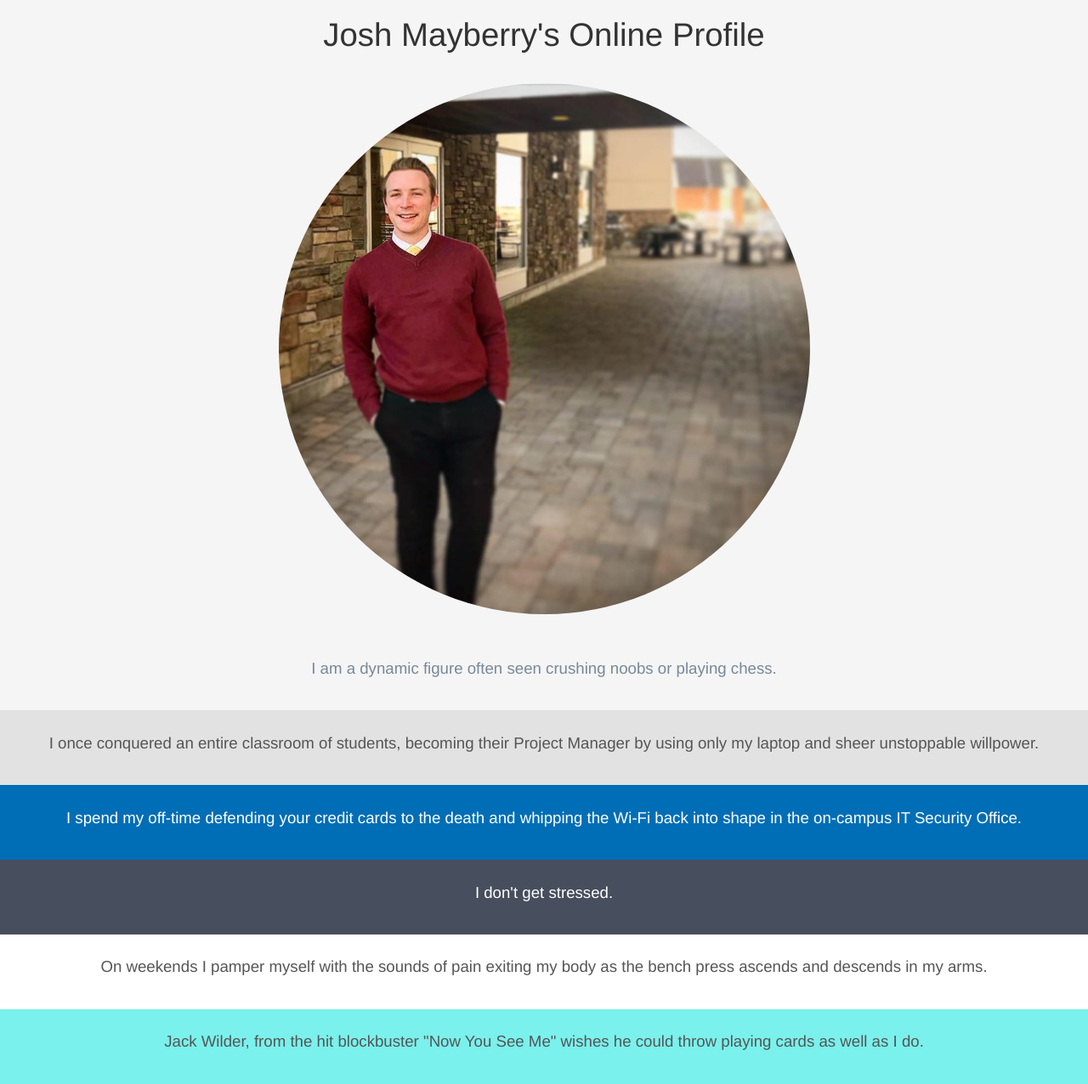
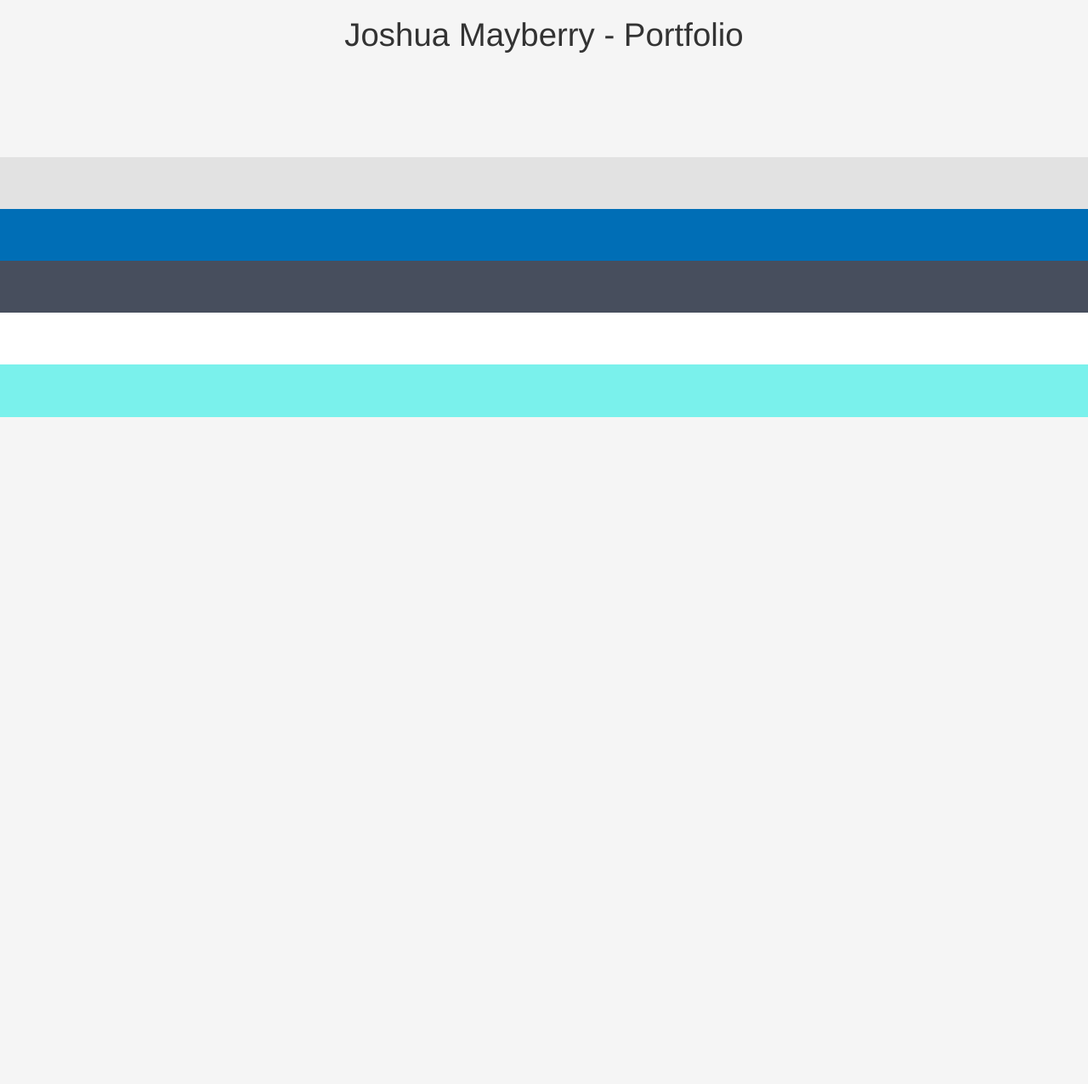
Before and after one commit to jayberry14/personalProjects, a PHP site: page /WebProfile/index.php in a window 1280 px wide. Shown: the part 52-1328 px from the top of the page at 85% size. After the commit the page ends 800 px from the top, so only its background shows below. Run offline with PHP 8.4, Linux system fonts and the light colour scheme.

Commit message:
Updated index.php in WebProfile

```diff
--- a/WebProfile/index.php
+++ b/WebProfile/index.php
@@ -11,52 +11,45 @@
     <script src="https://maxcdn.bootstrapcdn.com/bootstrap/3.4.1/js/bootstrap.min.js"></script>
     <link rel='stylesheet' type='text/css' media='screen' href='directory.css'>
     <script>
-			// prevents refresh from submitting form and clears out unneeded variables
-            // Thank you Brother Birch for this section of JS!
-            if ( window.history.replaceState ) {
-                window.history.replaceState( null, null, window.location.href );
-            }
+        if ( window.history.replaceState ) {
+            window.history.replaceState( null, null, window.location.href );
+        }
     </script>
 </head>
 <body>
     <?php include 'header.php';?>
-    <h1>Josh Mayberry's Online Profile</h1>
+    <h1>Joshua Mayberry - Portfolio</h1>
     <div class="container-fluid bg-1 text-center">
-        <img src="self-portrait.jpg" alt="Me" class="img-circle img-1">
-        <br>
+
     </div>
     <div class="container-fluid bg-1">
         <p>
-            I am a dynamic figure often seen crushing noobs or playing chess.
+
         </p>
     </div>
     <div class="container-fluid bg-2">
         <p>
-            I once conquered an entire classroom of students, becoming their Project Manager
-            by using only my laptop and sheer unstoppable willpower.
+
         </p>
     </div>
     <div class="container-fluid bg-3">
         <p>
-            I spend my off-time defending your credit cards to the death and whipping the
-            Wi-Fi back into shape in the on-campus IT Security Office.
+
         </p>
     </div>
     <div class="container-fluid bg-4">
         <p>
-            I don't get stressed.
+
         </p>
     </div>
     <div class="container-fluid bg-5">
         <p>
-            On weekends I pamper myself with the sounds of pain exiting my body as the bench
-            press ascends and descends in my arms.
+
         </p>
     </div>
     <div class="container-fluid bg-6">
         <p>
-            Jack Wilder, from the hit blockbuster "Now You See Me" wishes he could throw
-            playing cards as well as I do.
+
         </p>
     </div>
 </body>
```
